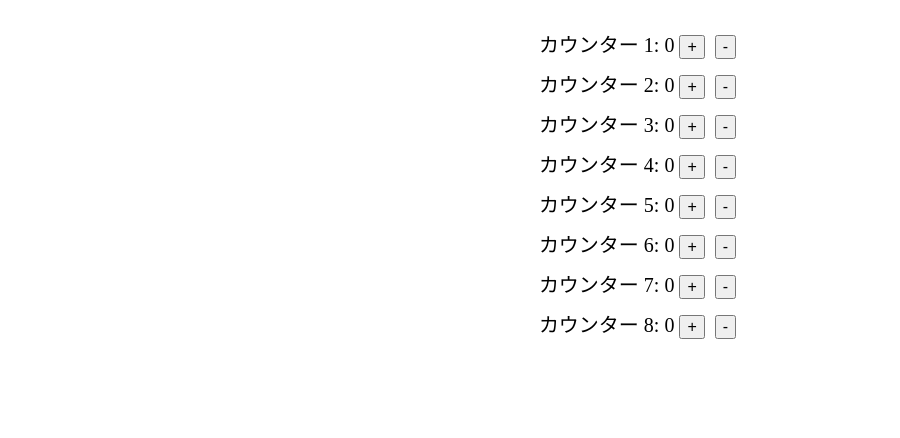
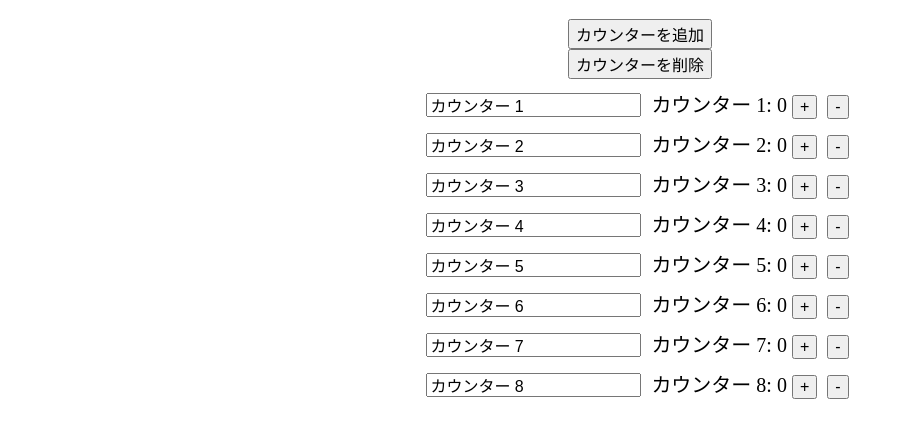
Before and after one commit to breakerso6/chain_counters, a plain HTML site: page index.html in a window 1280 px wide. Shown: the part 70-508 px from the top of the page, without its empty margins (0-900 px from the left). Drawn offline with Linux system fonts and the light colour scheme.

Commit message:
Update index.html

```diff
--- a/index.html
+++ b/index.html
@@ -18,32 +18,43 @@
       margin: 0 5px;
       font-size: 16px;
     }
+    input[type="text"] {
+      margin-right: 10px;
+      font-size: 16px;
+    }
   </style>
 </head>
 <body>
 
 <h1>カウンター</h1>
 <div class="counter-container">
-  <!-- カウンター1から8までの要素を生成 -->
+  <button onclick="addCounter()">カウンターを追加</button>
+  <button onclick="removeCounter()">カウンターを削除</button>
   <div id="counters"></div>
 </div>
 
 <script>
-  // カウンター数と初期化
-  const numCounters = 8;
-  const counters = Array(numCounters).fill(0);
+  // カウンターの初期状態
+  let counters = [];
+  let counterNames = [];
 
-  // カウンターを表示
+  // カウンター要素を表示
+  function renderCounters() {
     const countersContainer = document.getElementById("counters");
+    countersContainer.innerHTML = ""; // 既存のカウンターをクリア
 
-  counters.forEach((_, index) => {
+    counters.forEach((value, index) => {
       const counterDiv = document.createElement("div");
       counterDiv.className = "counter";
-    counterDiv.id = `counter-${index + 1}`;
+
+      const nameInput = document.createElement("input");
+      nameInput.type = "text";
+      nameInput.value = counterNames[index];
+      nameInput.oninput = () => updateCounterName(index, nameInput.value);
 
       const counterText = document.createElement("span");
-    counterText.id = `counter-value-${index + 1}`;
-    counterText.textContent = `カウンター ${index + 1}: ${counters[index]}`;
+      counterText.id = `counter-value-${index}`;
+      counterText.textContent = `${counterNames[index]}: ${value}`;
 
       const incrementBtn = document.createElement("button");
       incrementBtn.textContent = "+";
@@ -53,16 +64,45 @@
       decrementBtn.textContent = "-";
       decrementBtn.onclick = () => updateCounter(index, -1);
 
+      counterDiv.appendChild(nameInput);
       counterDiv.appendChild(counterText);
       counterDiv.appendChild(incrementBtn);
       counterDiv.appendChild(decrementBtn);
       countersContainer.appendChild(counterDiv);
     });
+  }
+
+  // カウンターを追加
+  function addCounter() {
+    counters.push(0); // 新しいカウンターの初期値は0
+    counterNames.push(`カウンター ${counters.length}`);
+    renderCounters();
+  }
+
+  // カウンターを削除
+  function removeCounter() {
+    if (counters.length > 0) {
+      counters.pop(); // 最後のカウンターを削除
+      counterNames.pop(); // 最後のカウンター名も削除
+      renderCounters();
+    }
+  }
 
   // カウンターの値を更新
   function updateCounter(index, delta) {
     counters[index] += delta;
-    document.getElementById(`counter-value-${index + 1}`).textContent = `カウンター ${index + 1}: ${counters[index]}`;
+    document.getElementById(`counter-value-${index}`).textContent = `${counterNames[index]}: ${counters[index]}`;
+  }
+
+  // カウンターの名前を更新
+  function updateCounterName(index, newName) {
+    counterNames[index] = newName;
+    document.getElementById(`counter-value-${index}`).textContent = `${newName}: ${counters[index]}`;
+  }
+
+  // 初期のカウンターをいくつか追加
+  for (let i = 0; i < 8; i++) {
+    addCounter();
   }
 </script>
 
```
Lines whose indentation alone changed are shown as unchanged.
